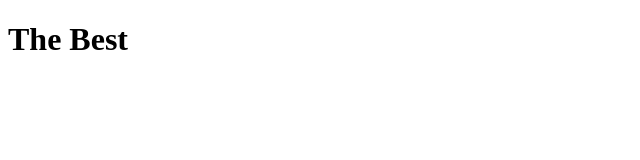
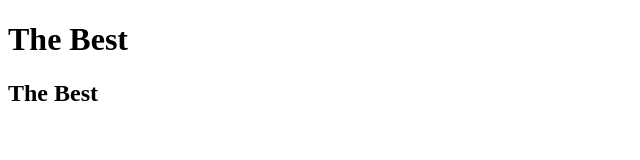
Before and after one commit to bdionisogr1/Example01, a plain HTML site: page index.html in a window 1280 px wide. Shown: the whole page, without its empty margins (0-640 px from the left). Drawn offline with Linux system fonts and the light colour scheme.

Commit message:
Update index.html

```diff
--- a/index.html
+++ b/index.html
@@ -5,6 +5,6 @@
 </head>
 <body>
 <h1>The Best</h1>
-
+<h2>The Best</h2>
 </body>
 </html>
```
